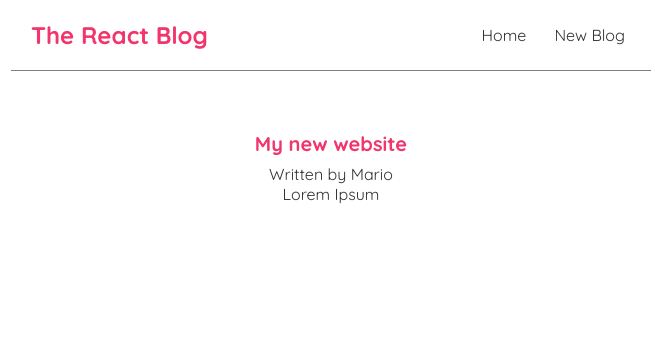
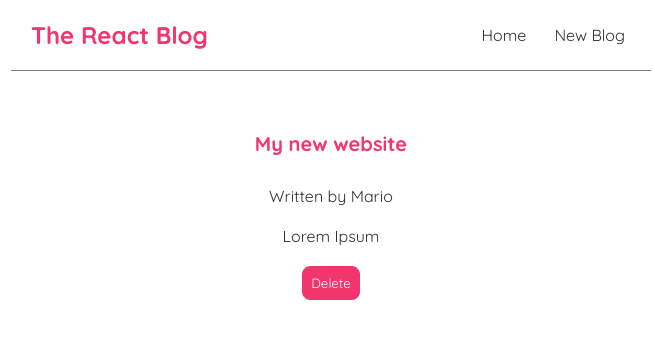
Before and after one commit to seanfriedman1994/react-blog, a React (Create React App) app: page /blogs/1 in a window 1280 px wide. Shown: the top 338 px of the page, without its empty margins (309-964 px from the left). Built offline with nearby package versions, Linux system fonts and the light colour scheme; data requests are answered from the project's data file.

Commit message:
details, delete, 404

```diff
--- a/data/db.json
+++ b/data/db.json
@@ -17,18 +17,6 @@
       "body": "Lorem Ipsum",
       "author": "Yoshi",
       "id": "3"
-    },
-    {
-      "id": "f54a",
-      "title": "test t",
-      "body": "test body",
-      "author": "Luigi"
-    },
-    {
-      "id": "5ea7",
-      "title": "test",
-      "body": "test",
-      "author": "Yoshi"
     }
   ]
 }
--- a/src/App.js
+++ b/src/App.js
@@ -4,6 +4,7 @@ import Home from './Home';
 import Create from './Create';
 import { BrowserRouter as Router, Route, Switch } from 'react-router-dom/cjs/react-router-dom.min';
 import BlogDetails from './BlogDetails';
+import NotFound from './NotFound';
 
 function App() {
   return (
@@ -24,6 +25,9 @@ function App() {
             <Route path="/blogs/:id">
               <BlogDetails />
             </Route>
+            <Route path="*">
+              <NotFound />
+            </Route>
           </Switch>
         </div>
       </div>
--- a/src/BlogDetails.js
+++ b/src/BlogDetails.js
@@ -1,10 +1,20 @@
-import { useParams } from "react-router-dom/cjs/react-router-dom.min";
+import { useHistory, useParams } from "react-router-dom/cjs/react-router-dom.min";
 import useFetch from "./useFetch";
 
 const BlogDetails = () => {
   const {id} = useParams();
 
   const {data, error, isPending} = useFetch(`http://localhost:8000/blogs/${id}`);
+
+  const history = useHistory();
+
+  const handleDelete = () => {
+    fetch('http://localhost:8000/blogs/' + data.id, {
+      method: 'DELETE',
+    }).then(() => {
+      history.push('/');
+    });
+  }
 
   return (
     <div className="blog-details">
@@ -15,6 +25,7 @@ const BlogDetails = () => {
           <h2>{data.title}</h2>
           <p>Written by {data.author}</p>
           <p>{data.body}</p>
+          <button onClick={handleDelete}>Delete</button>
         </article>
       )}
     </div>
--- a/src/Create.js
+++ b/src/Create.js
@@ -1,10 +1,12 @@
 import { useState } from "react";
+import { useHistory } from "react-router-dom/cjs/react-router-dom.min";
 
 const Create = () => {
     const [title, setTitle] = useState('');
     const [body, setBody] = useState('');
     const [author, setAuthor] = useState('Mario');
     const [isPending, setIsPending] = useState(false);
+    const history = useHistory();
 
     const handleSubmit = (e) => {
         e.preventDefault();
@@ -20,8 +22,11 @@ const Create = () => {
             body: JSON.stringify(blog)
         }).then(() => {
             setIsPending(false);
-            console.log("New Blog Added");
+            //history.go(-1); - go back 1 page
+            history.push('/');
         });
+
+
     }
 
     return (
--- /dev/null
+++ b/src/NotFound.js
@@ -0,0 +1,9 @@
+
+const NotFound = () => {
+  return (  <div className="not-found">
+<h2>404</h2>
+<p>Page cannot be found</p>
+  </div>);
+}
+
+export default NotFound;
--- a/src/index.css
+++ b/src/index.css
@@ -80,7 +80,7 @@
   display: block;
 }
 
-.create h2 {
+.create h2, .blog-details h2 {
   font-size: 20px;
   color: #f1356d;
   margin-bottom: 30px;
@@ -95,7 +95,7 @@
   display: block;
 }
 
-.create button {
+.create button, .blog-details button{
   background: #f1356d;
   color: #fff;
   border: 1px solid #f1356d;
@@ -103,3 +103,7 @@
   border-radius: 8px;
   cursor: pointer;
 }
+
+.blog-details p {
+  margin-bottom: 20px;
+}
```
